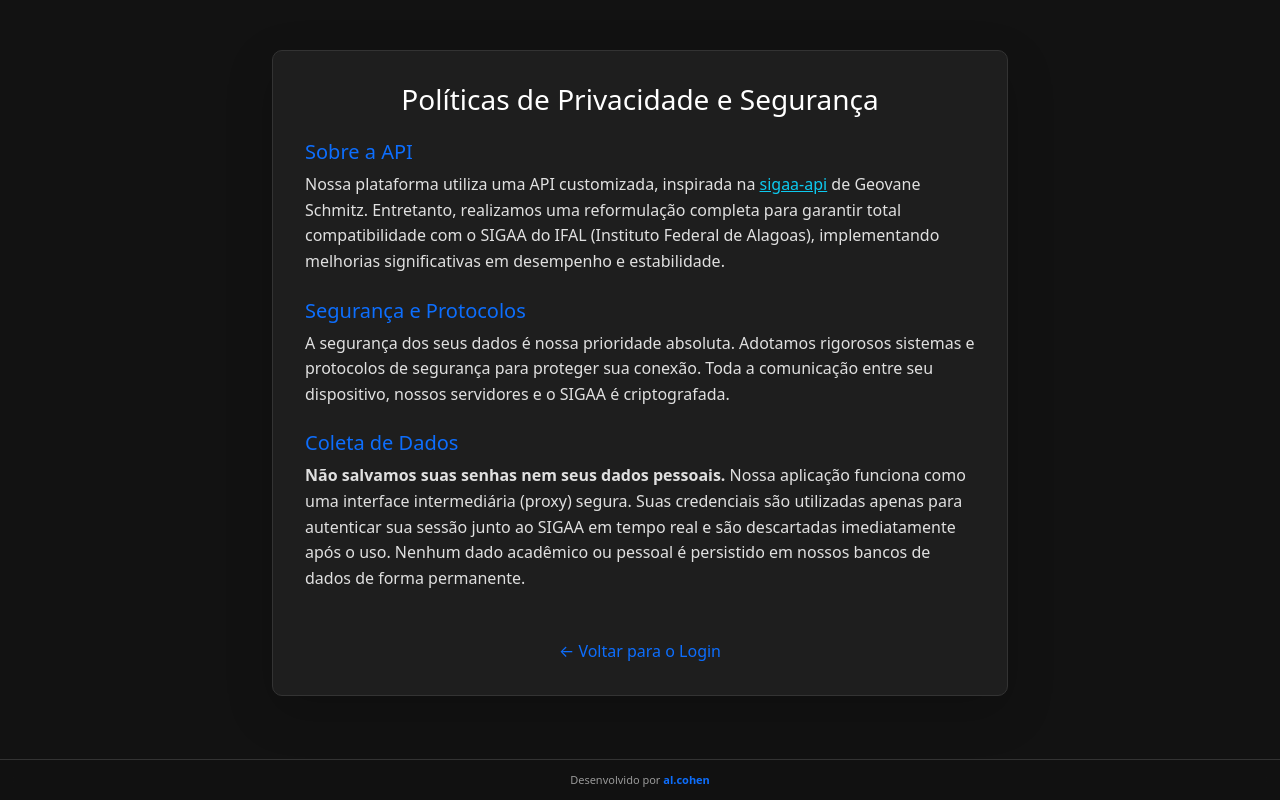
After one commit to alc0hen/espelho-ifal-sigaa, a Flask app: page /privacy in a window 1280 px wide. The commit adds this page. Run offline with Flask 3, Linux system fonts and the light colour scheme.

Commit message:
feat: Add privacy policy page
- Created `app/templates/privacy.html` with privacy and security details.
- Added `/privacy` route in `app/routes.py`.
- Added link to privacy policy in `app/templates/login.html` footer.

```diff
--- a/app/routes.py
+++ b/app/routes.py
@@ -45,6 +45,10 @@ async def login():
 @bp.route('/apoio')
 def support():
     return render_template('support.html')
+
+@bp.route('/privacy')
+def privacy():
+    return render_template('privacy.html')
 
 def process_grades(raw_grades):
 
--- a/app/templates/login.html
+++ b/app/templates/login.html
@@ -115,6 +115,8 @@
 
     <footer class="app-footer">
         Desenvolvido por <a href="https://www.instagram.com/al.c0hen/" target="_blank" rel="noopener">al.cohen</a>
+        <span class="mx-2">•</span>
+        <a href="{{ url_for('main.privacy') }}">Políticas de Privacidade</a>
     </footer>
 
     <script src="https://cdn.jsdelivr.net/npm/bootstrap@5.3.3/dist/js/bootstrap.bundle.min.js" integrity="sha384-YvpcrYf0tY3lHB60NNkmXc5s9fDVZLESaAA55NDzOxhy9GkcIdslK1eN7N6jIeHz" crossorigin="anonymous"></script>
--- /dev/null
+++ b/app/templates/privacy.html
@@ -0,0 +1,129 @@
+<!doctype html>
+<html lang="pt-br" data-bs-theme="dark">
+<head>
+    <meta charset="utf-8">
+    <meta name="viewport" content="width=device-width, initial-scale=1">
+    <title>Políticas de Privacidade</title>
+    <link href="https://cdn.jsdelivr.net/npm/bootstrap@5.3.3/dist/css/bootstrap.min.css" rel="stylesheet" integrity="sha384-QWTKZyjpPEjISv5WaRU9OFeRpok6YctnYmDr5pNlyT2bRjXh0JMhjY6hW+ALEwIH" crossorigin="anonymous">
+    <style>
+        body {
+            background-color: #121212 !important;
+            min-height: 100vh;
+            display: flex;
+            align-items: center;
+            padding-top: 1rem;
+            padding-bottom: 70px;
+        }
+
+        .card {
+            background-color: #1e1e1e;
+            border: 1px solid #333;
+            border-radius: 10px;
+        }
+
+        .card-title {
+            color: #ffffff;
+            margin-bottom: 1.5rem;
+        }
+
+        .card-body {
+            color: #e0e0e0;
+        }
+
+        h5 {
+            color: #0d6efd;
+            margin-top: 1.5rem;
+        }
+
+        p {
+            line-height: 1.6;
+            margin-bottom: 1rem;
+        }
+
+        .app-footer {
+            position: fixed;
+            bottom: 0;
+            left: 0;
+            right: 0;
+            background: rgba(18, 18, 18, 0.95);
+            backdrop-filter: blur(10px);
+            border-top: 1px solid #333;
+            padding: 12px 20px;
+            text-align: center;
+            font-size: 11px;
+            color: #999;
+            z-index: 1000;
+        }
+
+        .app-footer a {
+            color: #0d6efd;
+            text-decoration: none;
+            font-weight: 600;
+            transition: color 0.2s;
+        }
+
+        .app-footer a:hover {
+            color: #3d8bfd;
+        }
+
+        .back-link {
+            display: inline-block;
+            margin-top: 2rem;
+            color: #0d6efd;
+            text-decoration: none;
+        }
+
+        .back-link:hover {
+            color: #3d8bfd;
+            text-decoration: underline;
+        }
+    </style>
+</head>
+<body>
+    <div class="container">
+        <div class="row justify-content-center">
+            <div class="col-12 col-md-10 col-lg-8">
+                <div class="card shadow-lg p-3">
+                    <div class="card-body">
+                        <h3 class="card-title text-center">Políticas de Privacidade e Segurança</h3>
+
+                        <h5>Sobre a API</h5>
+                        <p>
+                            Nossa plataforma utiliza uma API customizada, inspirada na
+                            <a href="https://github.com/GeovaneSchmitz/sigaa-api" target="_blank" class="text-info">sigaa-api</a>
+                            de Geovane Schmitz. Entretanto, realizamos uma reformulação completa para garantir total
+                            compatibilidade com o SIGAA do IFAL (Instituto Federal de Alagoas), implementando
+                            melhorias significativas em desempenho e estabilidade.
+                        </p>
+
+                        <h5>Segurança e Protocolos</h5>
+                        <p>
+                            A segurança dos seus dados é nossa prioridade absoluta. Adotamos rigorosos sistemas e
+                            protocolos de segurança para proteger sua conexão. Toda a comunicação entre seu dispositivo,
+                            nossos servidores e o SIGAA é criptografada.
+                        </p>
+
+                        <h5>Coleta de Dados</h5>
+                        <p>
+                            <strong>Não salvamos suas senhas nem seus dados pessoais.</strong> Nossa aplicação funciona
+                            como uma interface intermediária (proxy) segura. Suas credenciais são utilizadas apenas
+                            para autenticar sua sessão junto ao SIGAA em tempo real e são descartadas imediatamente após o uso.
+                            Nenhum dado acadêmico ou pessoal é persistido em nossos bancos de dados de forma permanente.
+                        </p>
+
+                        <div class="text-center">
+                            <a href="{{ url_for('main.login') }}" class="back-link">← Voltar para o Login</a>
+                        </div>
+                    </div>
+                </div>
+            </div>
+        </div>
+    </div>
+
+    <footer class="app-footer">
+        Desenvolvido por <a href="https://www.instagram.com/al.c0hen/" target="_blank" rel="noopener">al.cohen</a>
+    </footer>
+
+    <script src="https://cdn.jsdelivr.net/npm/bootstrap@5.3.3/dist/js/bootstrap.bundle.min.js" integrity="sha384-YvpcrYf0tY3lHB60NNkmXc5s9fDVZLESaAA55NDzOxhy9GkcIdslK1eN7N6jIeHz" crossorigin="anonymous"></script>
+</body>
+</html>
```
